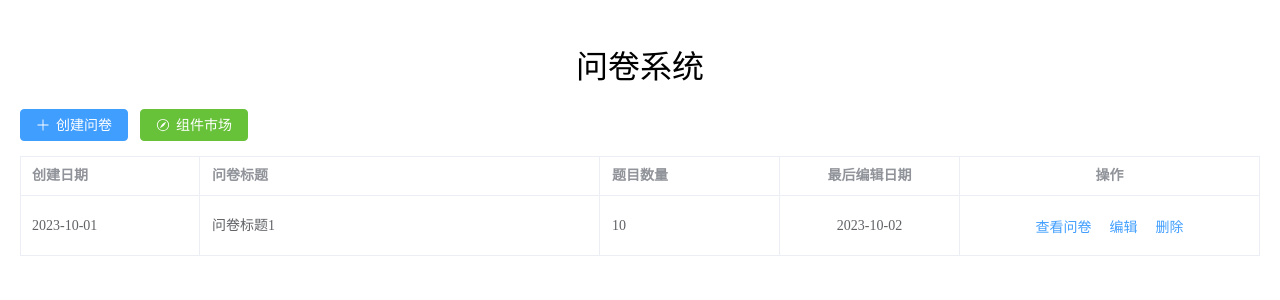
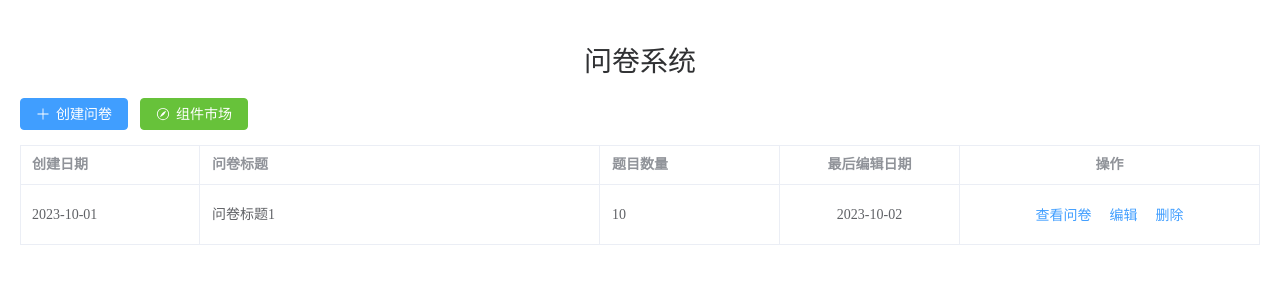
Before and after one commit to tsycheese/vue-nocode-questionnaire, a Vue app: page / in a window 1280 px wide. Shown: the top 300 px of the page. Built offline with nearby package versions, Linux system fonts and the light colour scheme; the HTML template or start-up script is replaced by a standard one.

Commit message:
1. 合理改变 variables 和 reset.scss 的引入顺序； 2. 设置初始字体大小和颜色。

```diff
--- a/src/assets/css/index.scss
+++ b/src/assets/css/index.scss
@@ -1,3 +1,3 @@
+@import url(./variables.scss);
 @import url(./reset.scss);
-@import url(./variables.scss);
 @import url(./common.scss);
--- a/src/assets/css/reset.scss
+++ b/src/assets/css/reset.scss
@@ -8,3 +8,8 @@ ul {
   margin: 0;
   list-style: none;
 }
+
+:root {
+  font-size: var(--font-size-base);
+  color: var(--font-color);
+}
```
